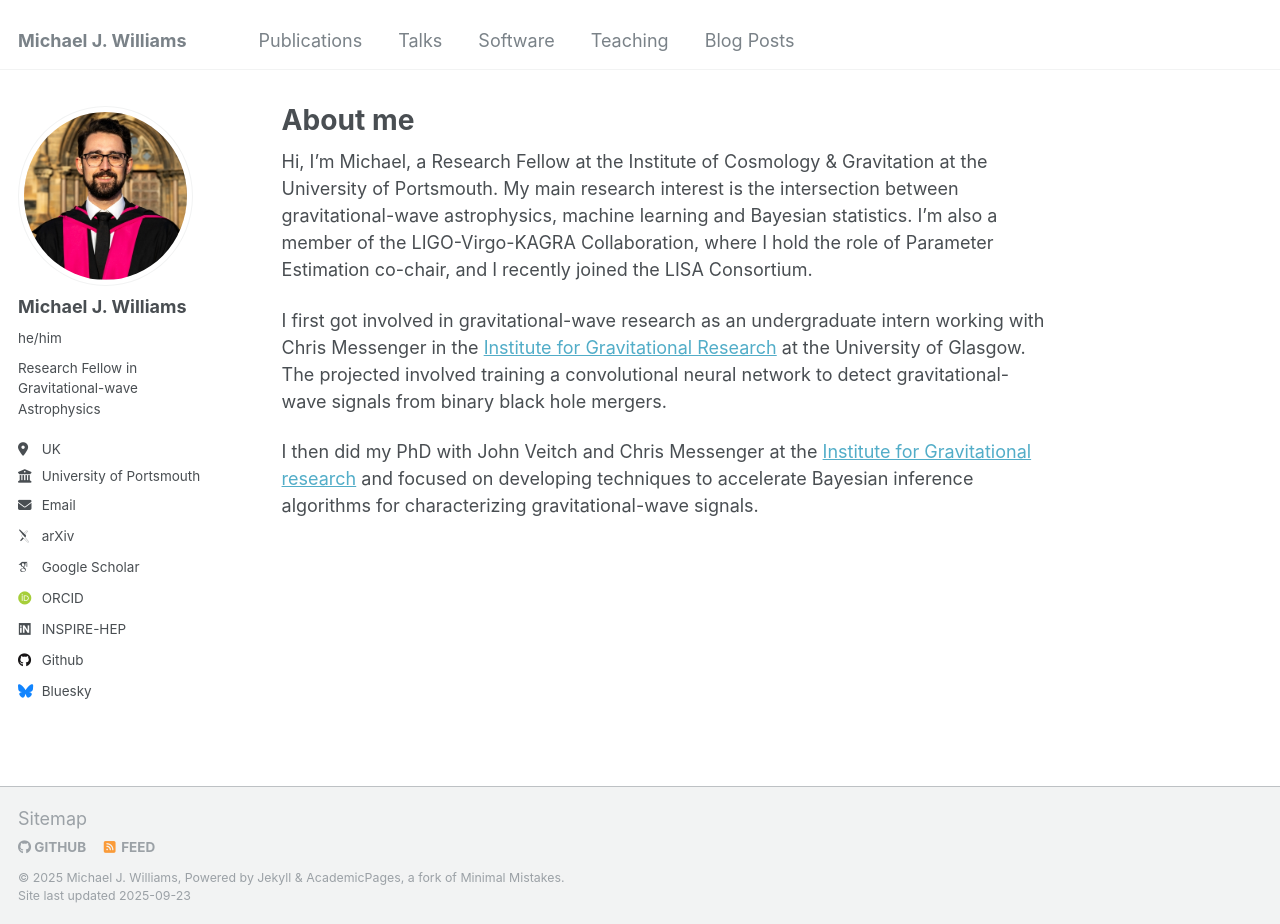
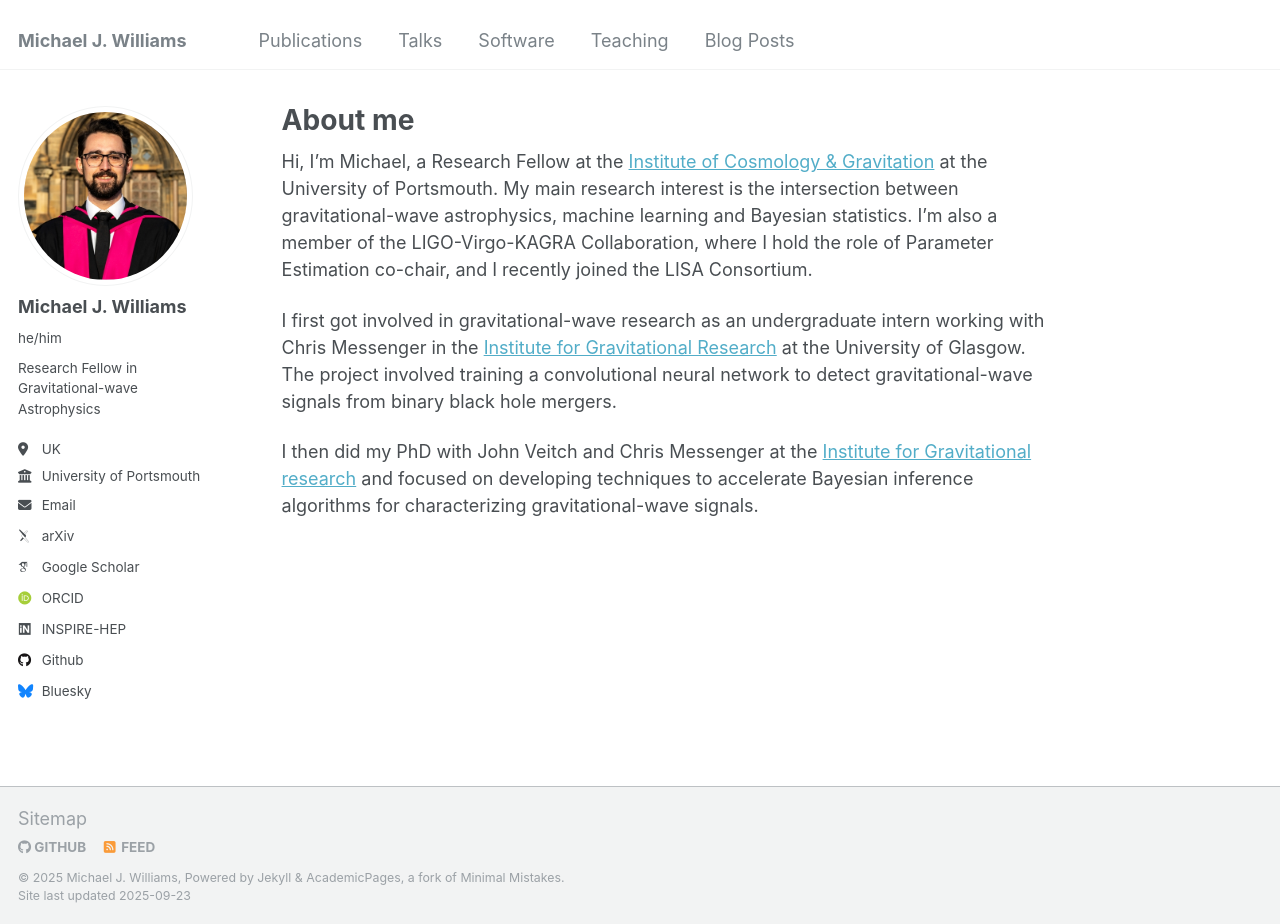
Before and after one commit to mj-will/mj-will.github.io, a Jekyll site: the page built from _pages/about.md, in a window 1280 px wide and 924 px high. Built offline with Jekyll 4.4.1, drawn with Linux system fonts in a browser that asks for light colours; some web fonts are replaced.

Commit message:
update about

```diff
--- a/_pages/about.md
+++ b/_pages/about.md
@@ -7,14 +7,14 @@ redirect_from:
   - /about.html
 ---
 
-Hi, I'm Michael, a Research Fellow at the Institute of Cosmology & Gravitation at the University of Portsmouth.
+Hi, I'm Michael, a Research Fellow at the [Institute of Cosmology & Gravitation][icg] at the University of Portsmouth.
 My main research interest is the intersection between gravitational-wave astrophysics, machine learning and Bayesian statistics.
 I'm also a member of the LIGO-Virgo-KAGRA Collaboration, where I hold the role of Parameter Estimation co-chair, and I recently
 joined the LISA Consortium.
 
 I first got involved in gravitational-wave research as an undergraduate intern working with
 Chris Messenger in the [Institute for Gravitational Research][igr] at the University of Glasgow.
-The projected involved training a convolutional neural network to detect gravitational-wave
+The project involved training a convolutional neural network to detect gravitational-wave
 signals from binary black hole mergers.
 
 I then did my PhD with John Veitch and Chris Messenger at the [Institute for Gravitational research][igr]
```
Also changed, not shown: other parts of _pages/about.md (+1 -0 lines).
